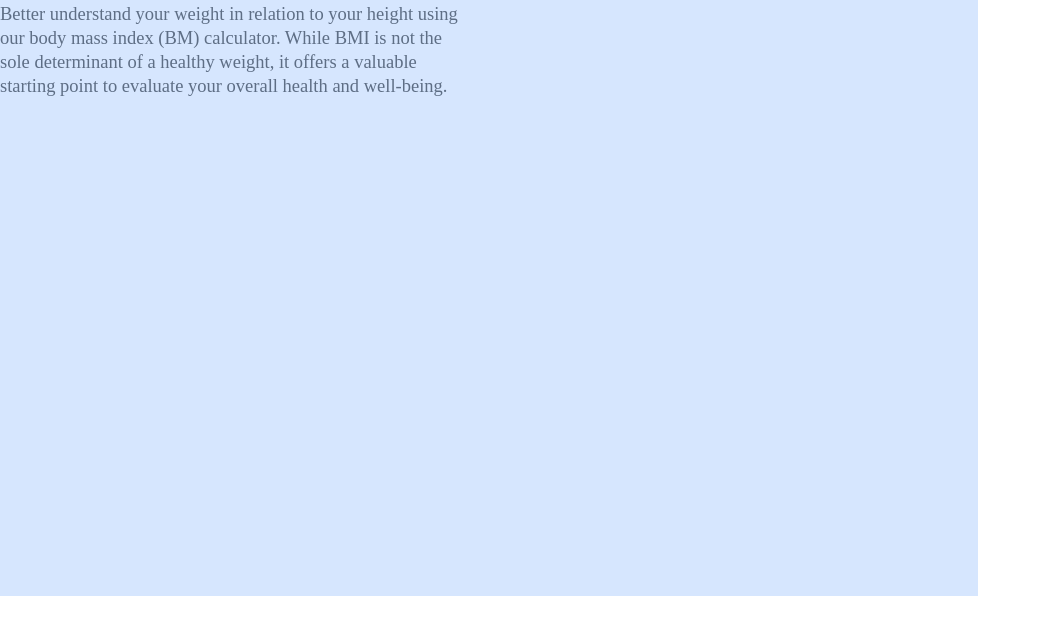
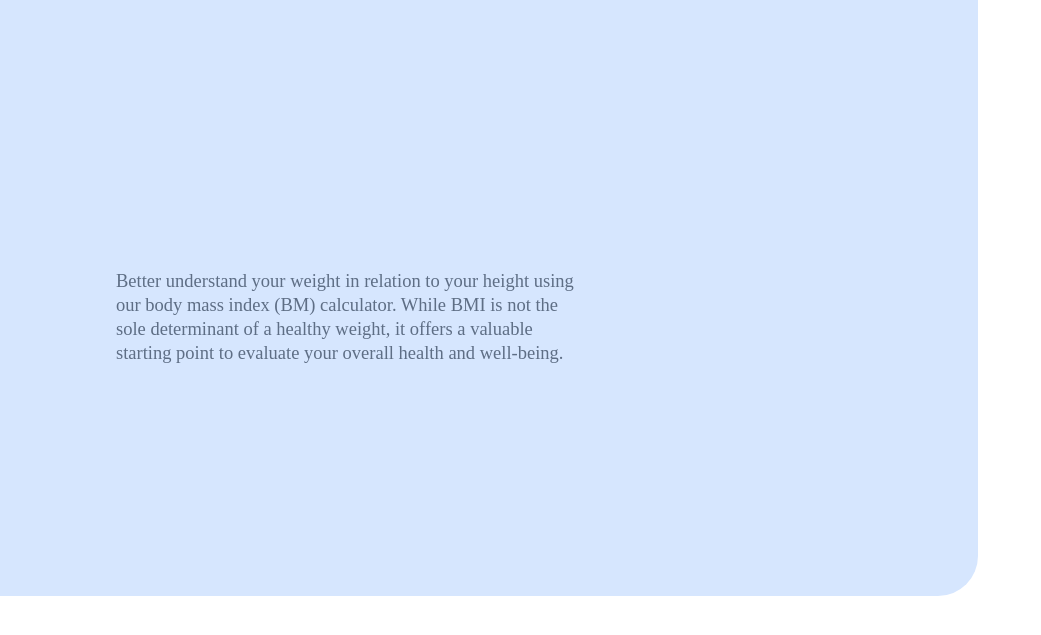
Before and after one commit to MrShota/bmi-calculator, a plain HTML site: page starter-code/index.html in a window 1280 px wide. Shown: the part 141-776 px from the top of the page, without its empty margins (0-1041 px from the left). Drawn offline with Linux system fonts and the light colour scheme.

Commit message:
fix bugs

```diff
--- a/starter-code/index.html
+++ b/starter-code/index.html
@@ -15,13 +15,13 @@
 
   <div class="container">
     <div class="welcomeContainer">
-      <img class="welcomeLogo" src="assets/images/logo.svg" alt="logo">
 
       <div class="welcomeText">
-        <span class="welcomeSpan">Better understand your weight in relation to your height using our body mass index
+        <img class="welcomeLogo" src="assets/images/logo.svg" alt="logo">
+        <p class="welcomeSpan">Better understand your weight in relation to your height using our body mass index
           (BM) calculator. While
           BMI is not the sole determinant of a healthy weight, it offers a valuable starting point to evaluate your
-          overall health and well-being.</span>
+          overall health and well-being.</p>
       </div>
       <!-- <div class="calculatorContainer">
 
--- a/starter-code/style.css
+++ b/starter-code/style.css
@@ -19,28 +19,37 @@
 }
 
 .welcomeContainer {
+    width: 1276px;
+    height: 737px;
+    border-radius: 0 0 20ps 0;
+}
+
+.welcomeText {
     width: 978px;
     height: 737px;
+    border-radius: 0 0 40px 0;
     background-color: #D6E6FE;
+
+    font-weight: inter;
+
+    /* border: 1px solid green; */
+
 }
-.welcomeLogo{
+.welcomeLogo {
     width: 64px;
     height: 64px;
     margin-top: 75px;
     margin-left: 116px;
 }
+.welcomeSpan {
+    width: 465px;
+    height: 96px;
+    margin-top: 267px;
+    margin-left: 116px;
+    font-size: 18.5px;
+    line-height: 24px;
+    color: var(--gray);
+    /* border: 1px solid red; */
 
-.welcomeText {
-    width: 465px;
-    height: 270px;
-    font-weight: inter;
 
 }
-.welcomeSpan{
-    width: 465px;
-    height: 96px;
-    font-size: 18.5px;
-    line-height: 24px;
-    text-align: left;
-    color: var(--gray);
-}
```
